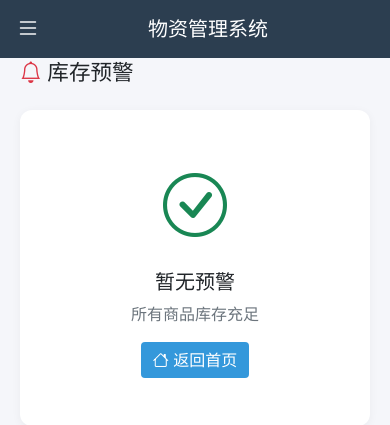
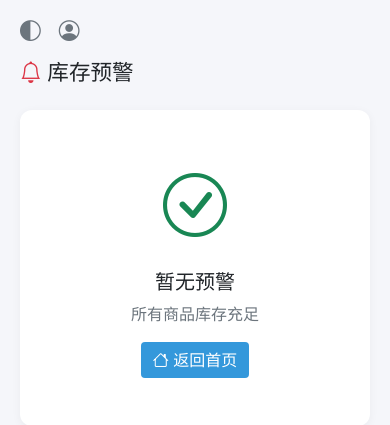
Before and after one commit to srockci/inventory-system, a Flask app: page /alerts in a window 390 px wide. Shown: the top 425 px of the page. Run offline with Flask 3, Linux system fonts and the light colour scheme; the visitor is signed in with stand-in values (Sample User, id 1); data that the repository does not hold is empty.

Commit message:
fix: 工具栏背景拉通到左侧菜单栏并跟随日夜模式
- 工具栏背景色延伸到左侧菜单栏边缘
- 移动端全宽显示
- 日间模式背景#f5f6fa，夜间模式背景#1a1a2e

```diff
--- a/templates/base.html
+++ b/templates/base.html
@@ -103,12 +103,23 @@
             position: fixed;
             top: 0;
             right: 0;
+            left: 220px;
             padding: 10px 15px;
             z-index: 1060;
             display: flex;
             gap: 8px;
             align-items: center;
-            background: transparent;
+            background: #f5f6fa;
+        }
+
+        @media (max-width: 768px) {
+            .top-toolbar {
+                left: 0;
+            }
+        }
+
+        body.dark-mode .top-toolbar {
+            background: #1a1a2e;
         }
 
         /* 夜间模式 */
@@ -364,10 +375,8 @@
         {% endif %}
     </nav>
 
-    <!-- 主内容 -->
-    <div class="main-content" id="main-content">
-        <!-- 右上角工具栏 -->
-        <div class="position-fixed top-0 end-0 p-3" style="z-index: 1030;">
+    <!-- 右上角工具栏（悬浮在最上层） -->
+    <div class="top-toolbar">
         <div class="d-flex gap-2 align-items-center">
             <!-- 日夜切换 -->
             <div class="dropdown">
@@ -408,6 +417,9 @@
             </div>
         </div>
     </div>
+
+    <!-- 主内容 -->
+    <div class="main-content" id="main-content">
         {% block content %}{% endblock %}
     </div>
     {% else %}
@@ -460,7 +472,6 @@
         } else if (theme === 'light') {
             isDark = false;
         } else {
-            // 跟随系统
             isDark = window.matchMedia('(prefers-color-scheme: dark)').matches;
         }
 
@@ -470,7 +481,6 @@
             document.body.classList.remove('dark-mode');
         }
 
-        // 更新图标
         if (theme === 'system') {
             themeIcon.className = 'bi bi-circle-half';
         } else if (isDark) {
@@ -485,10 +495,8 @@
         applyTheme(theme);
     }
 
-    // 初始化主题
     applyTheme(getTheme());
 
-    // 监听系统主题变化
     window.matchMedia('(prefers-color-scheme: dark)').addEventListener('change', () => {
         if (getTheme() === 'system') {
             applyTheme('system');
```
Lines whose indentation alone changed are shown as unchanged.
